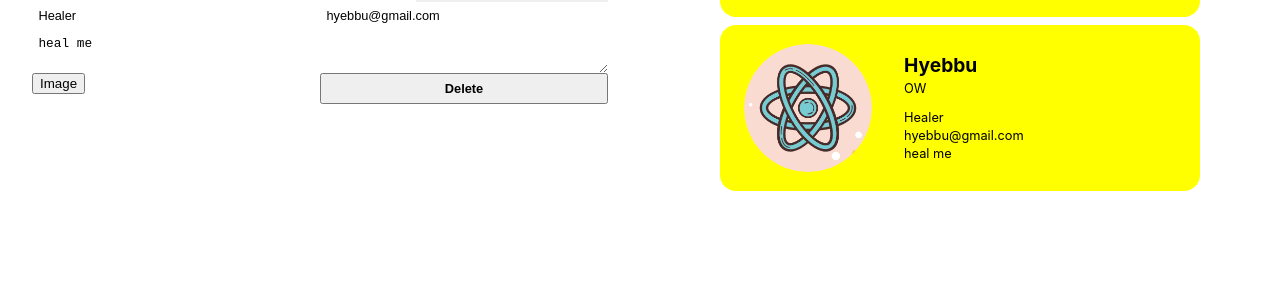
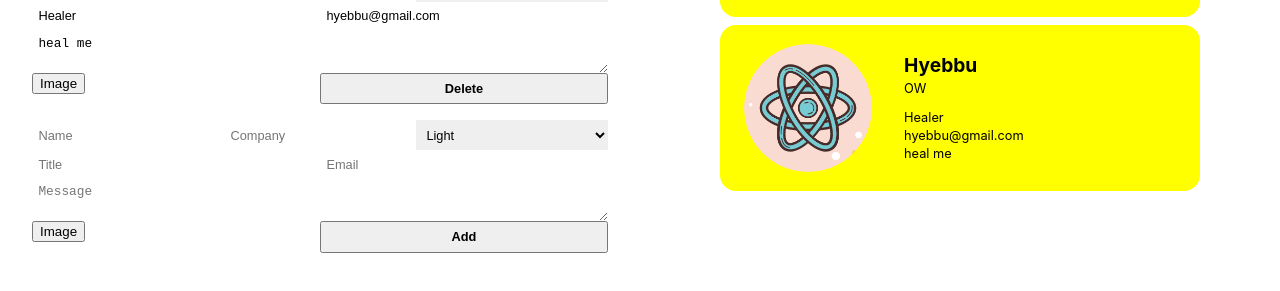
Before and after one commit to jonasduerto/business-card-maker, a React (Create React App) app in the folder business-card-maker/: page /maker in a window 1280 px wide. Shown: the part 475-766 px from the top of the page. Built offline with nearby package versions, Linux system fonts and the light colour scheme; no server answers; sample sign-in values are in the browser's storage.

Commit message:
Created add form.jsx. #5

```diff
--- /dev/null
+++ b/business-card-maker/src/components/card-add-form/card-add-form.jsx
@@ -0,0 +1,31 @@
+import React from 'react';
+import Button from '../button/button';
+import ImageFileInput from '../image_file_input/image_file_input';
+import styles from './card-add-form.module.css';
+
+const CardAddForm = () => {
+  const onSubmit = () => {
+
+  };
+
+  return (
+    <form className={styles.form}>
+      <input className={styles.input} type="text" name="name" placeholder="Name" />
+      <input className={styles.input} type="text" name="company" placeholder="Company" />
+      <select className={styles.select} name="theme" placeholder="Theme">
+        <option placeholder="light">Light</option>
+        <option placeholder="dark">Dark</option>
+        <option placeholder="colorful">Colorful</option>
+      </select>
+      <input className={styles.input} type="text" name="title" placeholder="Title" />
+      <input className={styles.input} type="text" name="email" placeholder="Email" />
+      <textarea className={styles.textarea} name="message" placeholder="Message"></textarea>
+      <div className={styles.fileInput}>
+        <ImageFileInput />
+      </div>
+      <Button name='Add' onClick={onSubmit} />
+    </form>
+  );
+};
+
+export default CardAddForm;
--- /dev/null
+++ b/business-card-maker/src/components/card-add-form/card-add-form.module.css
@@ -0,0 +1,45 @@
+@value makerBlack, makerWhite from '../../common/colors.css';
+
+.form {
+  display: flex;
+  width: 100%;
+  flex-wrap: wrap;
+  border-top: 1px solid makerBlack;
+  border-left: 1px solid makerBlack;
+  margin-bottom: 1em;
+}
+
+.input,
+.textarea,
+.select,
+.button,
+.fileInput {
+  font-size: 0.8rem;
+  width: 100%;
+  border: 0;
+  padding: 0.5em;
+  border-bottom: 1px solid makerBlack;
+  border-right: 1px solid makerBlack;
+  background: makerWhite;
+}
+
+.input,
+.select {
+  flex: 1 1 30%;
+}
+
+.fileInput {
+  padding: 0;
+  flex: 1 1 50%;
+}
+
+.input:focus,
+.textarea:focus,
+.select:focus,
+.button:focus {
+  outline: 0;
+}
+
+.textarea {
+  flex-basis: 100%;
+}
--- a/business-card-maker/src/components/editor/editor.jsx
+++ b/business-card-maker/src/components/editor/editor.jsx
@@ -1,4 +1,5 @@
 import React from 'react';
+import CardAddForm from '../card-add-form/card-add-form';
 import CardEditForm from '../card-edit-form/card-edit-form';
 import styles from './editor.module.css';
 
@@ -7,8 +8,9 @@ const Editor = ({cards}) => {
     <section className={styles.editor}>
       <h1 className={styles.title}>Card Maker</h1>
       {cards.map(card => (
-        <CardEditForm card={card} />
+        <CardEditForm key={card.id} card={card} />
       ))}
+      <CardAddForm />
     </section>
   );
 };
```
